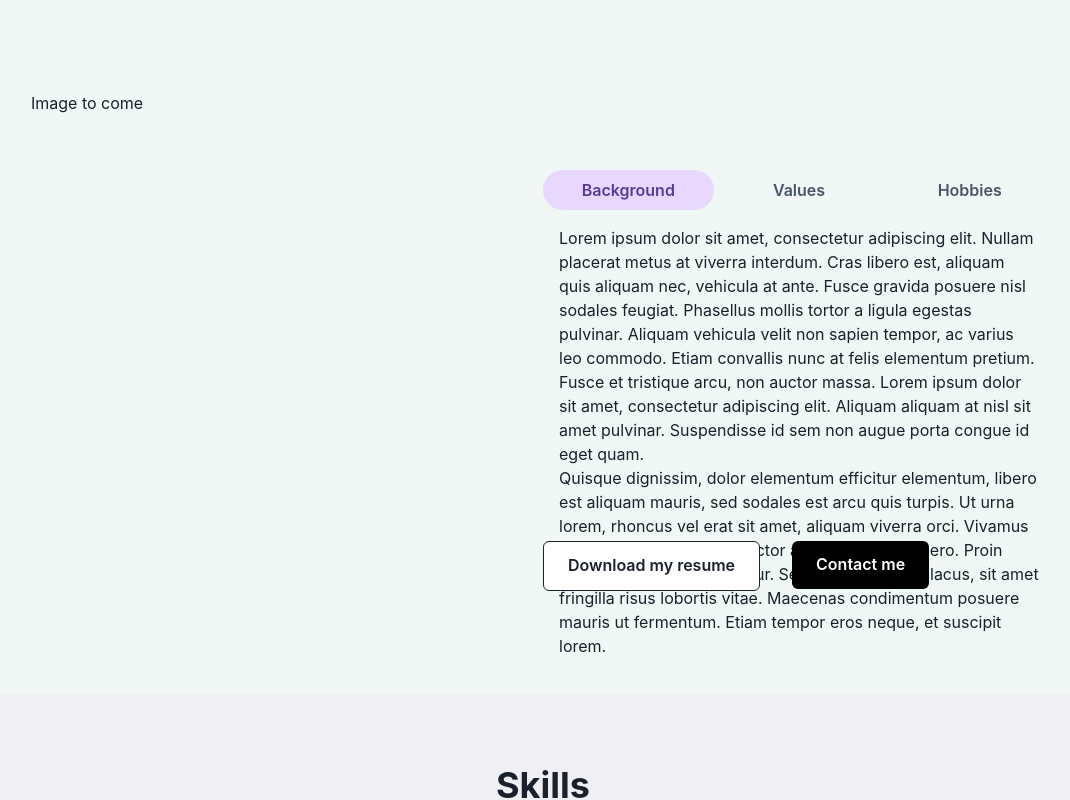
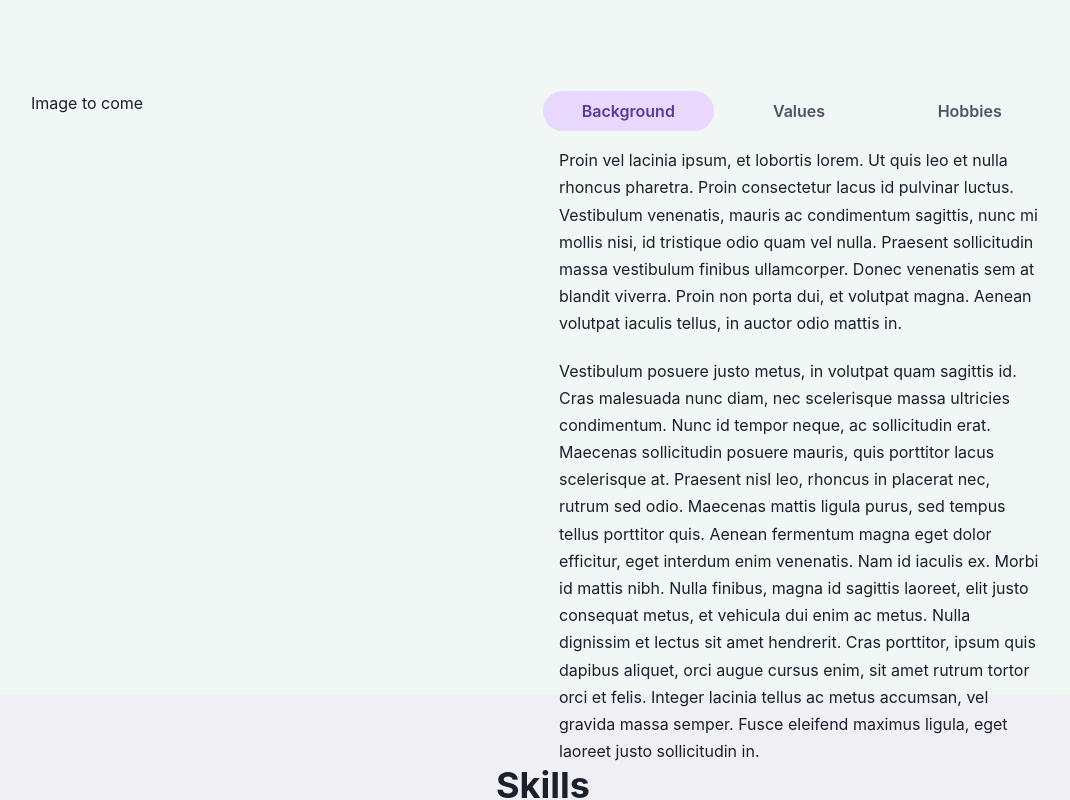
Before and after one commit to Tsuricate/Portfolio, a React (Create React App) app: page / in a window 1280 px wide. Shown: the part 906-1706 px from the top of the page, without its empty margins (97-1167 px from the left). Built offline with nearby package versions, Linux system fonts and the light colour scheme.

Commit message:
Fix: About page display OK on all devices + refacto

```diff
--- a/src/components/AboutContent.js
+++ b/src/components/AboutContent.js
@@ -9,63 +9,37 @@ import {
   Tab,
   TabPanel,
   TabPanels,
+  VStack,
 } from '@chakra-ui/react';
 import SectionContainer from './SectionContainer';
 import ActionButtons from './ActionButtons';
+import aboutSections from '../data/aboutSections';
 
 const AboutContent = () => (
   <SectionContainer bgColor="#F0F7F4" sectionTitle="About">
-    <SimpleGrid columns={{ base: 1, lg: 2 }} height="100%" p={{ lg: 16 }}>
+    <SimpleGrid columns={{ base: 1, xl: 2 }} height={{ xl: '100%' }} p={{ xl: 16 }}>
       <Box>Image to come</Box>
 
-      <Flex flexDirection="column" justifyContent="center">
-        <Tabs variant="soft-rounded" colorScheme="purple" height={{ lg: '60%' }} isFitted>
+      <Flex flexDirection="column" justifyContent={{ xl: 'center' }}>
+        <Tabs variant="soft-rounded" colorScheme="purple" isFitted>
           <TabList>
-            <Tab>Background</Tab>
-            <Tab>Values</Tab>
-            <Tab>Hobbies</Tab>
+            {aboutSections.map((section) => (
+              <Tab key={section.title}>{section.title}</Tab>
+            ))}
           </TabList>
+
           <TabPanels>
-            <TabPanel>
-              <Text>
-                Lorem ipsum dolor sit amet, consectetur adipiscing elit. Nullam placerat metus at
-                viverra interdum. Cras libero est, aliquam quis aliquam nec, vehicula at ante. Fusce
-                gravida posuere nisl sodales feugiat. Phasellus mollis tortor a ligula egestas
-                pulvinar. Aliquam vehicula velit non sapien tempor, ac varius leo commodo. Etiam
-                convallis nunc at felis elementum pretium. Fusce et tristique arcu, non auctor
-                massa. Lorem ipsum dolor sit amet, consectetur adipiscing elit. Aliquam aliquam at
-                nisl sit amet pulvinar. Suspendisse id sem non augue porta congue id eget quam.
-              </Text>
-              <Text>
-                Quisque dignissim, dolor elementum efficitur elementum, libero est aliquam mauris,
-                sed sodales est arcu quis turpis. Ut urna lorem, rhoncus vel erat sit amet, aliquam
-                viverra orci. Vivamus lacus urna, egestas vel auctor a, malesuada in libero. Proin
-                aliquet posuere consectetur. Sed imperdiet nunc lacus, sit amet fringilla risus
-                lobortis vitae. Maecenas condimentum posuere mauris ut fermentum. Etiam tempor eros
-                neque, et suscipit lorem.
-              </Text>
-            </TabPanel>
-            <TabPanel>
-              <Text>
-                Quisque dignissim, dolor elementum efficitur elementum, libero est aliquam mauris,
-                sed sodales est arcu quis turpis. Ut urna lorem, rhoncus vel erat sit amet, aliquam
-                viverra orci. Vivamus lacus urna, egestas vel auctor a, malesuada in libero. Proin
-                aliquet posuere consectetur. Sed imperdiet nunc lacus, sit amet fringilla risus
-                lobortis vitae. Maecenas condimentum posuere mauris ut fermentum. Etiam tempor eros
-                neque, et suscipit lorem.
-              </Text>
-            </TabPanel>
-            <TabPanel>
-              <Text>
-                Lorem ipsum dolor sit amet, consectetur adipiscing elit. Nullam placerat metus at
-                viverra interdum. Cras libero est, aliquam quis aliquam nec, vehicula at ante. Fusce
-                gravida posuere nisl sodales feugiat. Phasellus mollis tortor a ligula egestas
-                pulvinar. Aliquam vehicula velit non sapien tempor, ac varius leo commodo. Etiam
-                convallis nunc at felis elementum pretium. Fusce et tristique arcu, non auctor
-                massa. Lorem ipsum dolor sit amet, consectetur adipiscing elit. Aliquam aliquam at
-                nisl sit amet pulvinar. Suspendisse id sem non augue porta congue id eget quam.
-              </Text>
-            </TabPanel>
+            {aboutSections.map((section) => (
+              <TabPanel key={section.title}>
+                <VStack spacing={{ base: 5 }}>
+                  {section.texts.map((text) => (
+                    <Text key={text} lineHeight={1.7}>
+                      {text}
+                    </Text>
+                  ))}
+                </VStack>
+              </TabPanel>
+            ))}
           </TabPanels>
         </Tabs>
         <ActionButtons />
```
